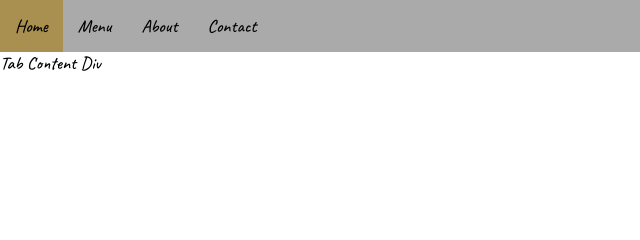
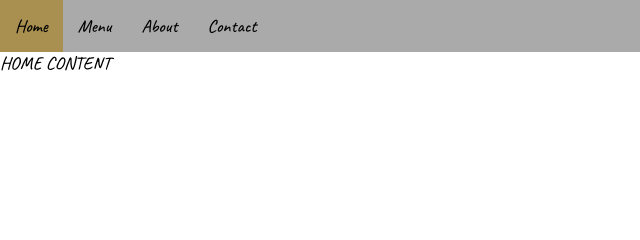
Before and after one commit to gkatrasnik/restaurant-page, a plain HTML site: page index.html in a window 1280 px wide. Shown: the top 240 px of the page, 0-640 px from the left. Drawn offline with Linux system fonts and the light colour scheme.

Commit message:
added event listeners, need to add tabs content

```diff
--- a/main.css
+++ b/main.css
@@ -56,7 +56,7 @@ body {
 }
 
 
-@media screen and (max-width: 500px) {
+@media screen and (max-width: 400px) {
     .nav-item {
         text-align: center;
         float:none;
--- a/main.js
+++ b/main.js
@@ -1 +1 @@
-(()=>{"use strict";const t=document.getElementById("content"),e=["Home","Menu","About","Contact"];document.getElementById("tab-content"),function(){const n=document.createElement("div");n.setAttribute("class","navbar");const c=document.createElement("ul");c.setAttribute("class","nav-list"),e.forEach((t=>{let e=document.createElement("li");e.innerHTML=t,e.setAttribute("class","nav-item"),c.appendChild(e)})),n.appendChild(c),t.appendChild(n);const a=document.createElement("div");a.setAttribute("class","footer"),a.textContent="Copyright Gašper Katrašnik. All rights reserved.",t.appendChild(a);const o=document.createElement("div");o.setAttribute("class","tab-content"),o.textContent="Tab Content Div",t.appendChild(o)}()})();
+(()=>{"use strict";var t={532:(t,e,n)=>{n.d(e,{D:()=>c});const o=function(){document.getElementById("tab-content").textContent="HOME CONTENT"},r=document.getElementById("content"),c=["Home","Menu","About","Contact"];(function(){const t=document.createElement("div");t.setAttribute("class","navbar");const e=document.createElement("ul");e.setAttribute("class","nav-list"),c.forEach((t=>{let n=document.createElement("li");n.innerHTML=t,n.setAttribute("id",t),n.setAttribute("class","nav-item"),e.appendChild(n)})),t.appendChild(e),r.appendChild(t);const n=document.createElement("div");n.setAttribute("class","footer"),n.textContent="Copyright Gašper Katrašnik. All rights reserved.",r.appendChild(n);const a=document.createElement("div");a.setAttribute("id","tab-content"),a.textContent="Tab Content Div",r.appendChild(a),o()})(),document.querySelectorAll(".nav-item").forEach((t=>{t.addEventListener("click",(t=>{"Home"==t.target.id?o():"Menu"==t.target.id?document.getElementById("tab-content").textContent="MENU CONTENT":"About"==t.target.id?document.getElementById("tab-content").textContent="ABOUT CONTENT":"Contact"==t.target.id&&(document.getElementById("tab-content").textContent="CONTACT CONTENT")}))}))}},e={};function n(o){if(e[o])return e[o].exports;var r=e[o]={exports:{}};return t[o](r,r.exports,n),r.exports}n.d=(t,e)=>{for(var o in e)n.o(e,o)&&!n.o(t,o)&&Object.defineProperty(t,o,{enumerable:!0,get:e[o]})},n.o=(t,e)=>Object.prototype.hasOwnProperty.call(t,e),n(532)})();
```
